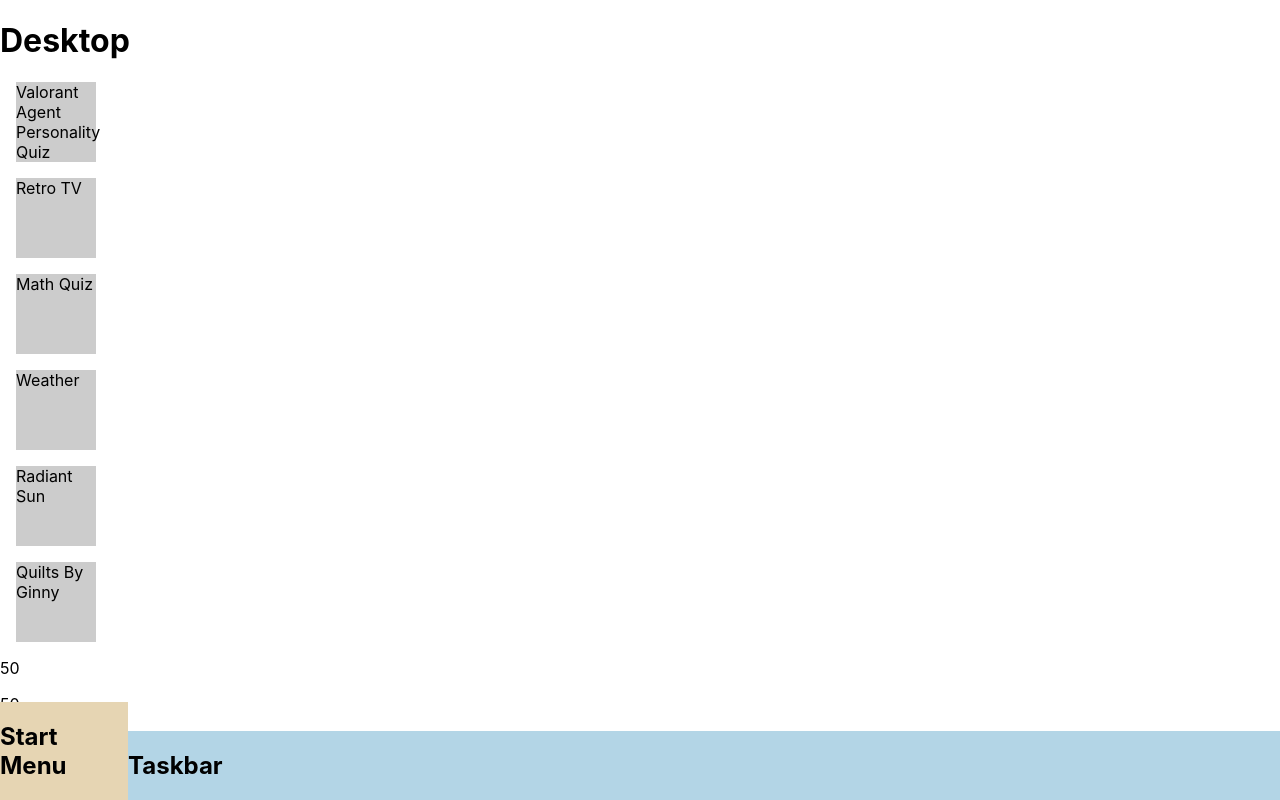
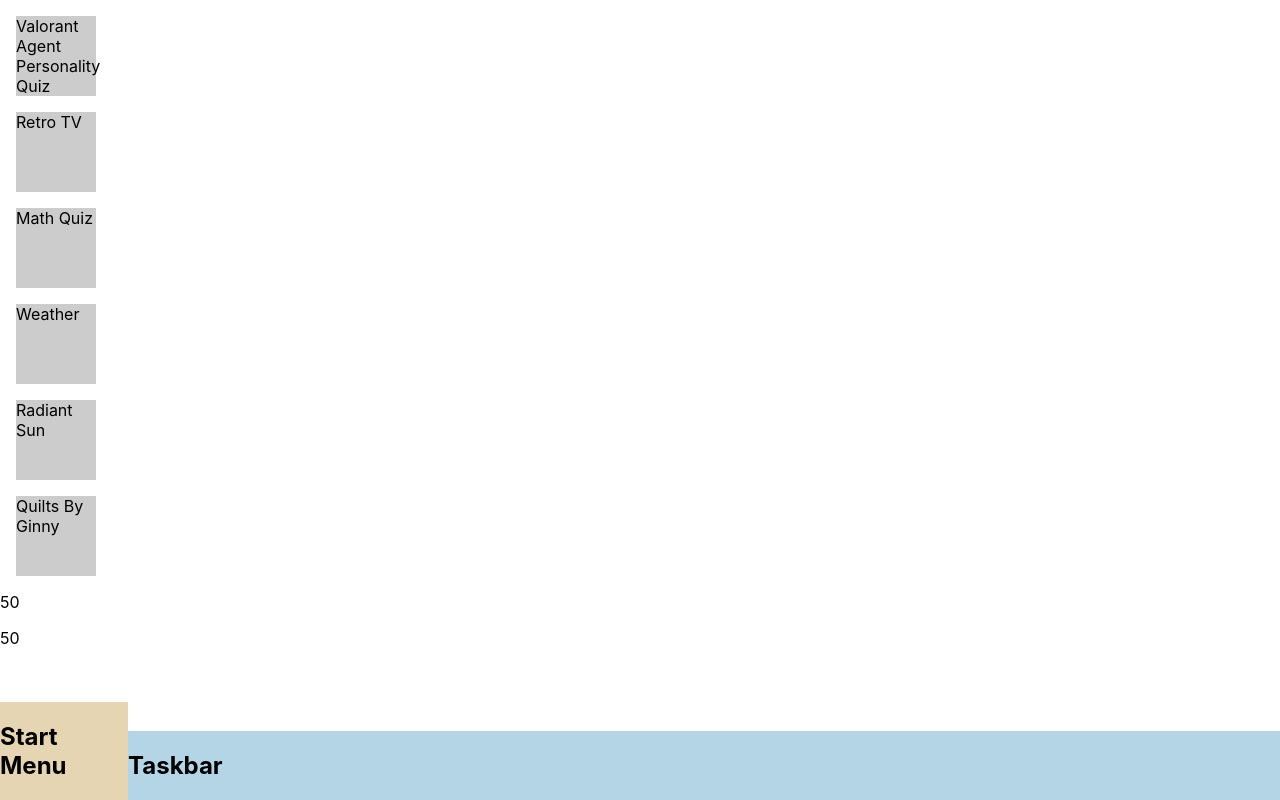
Before and after one commit to zen-da-baker/window-react-portfolio-site, a React (Create React App) app in the folder my-app/: page / in a window 1280 px wide. Built offline with nearby package versions, Linux system fonts and the light colour scheme.

Commit message:
Successful window pop up and delete

```diff
--- a/my-app/src/desktop/Desktop.tsx
+++ b/my-app/src/desktop/Desktop.tsx
@@ -7,6 +7,8 @@
 import { Window } from './Window.tsx';
 
 export function Desktop() {
+
+    const [displayProjects, setDisplayProjects] = useState<Array<Window>>([]);
 
     const [click, setClick] = useState(false);
 
@@ -34,64 +36,54 @@
         setClick(false);
     }
 
-    function createWindow(source) {
-        const newElement = document.createElement("iframe");
+    function displayWindow(projectName: string) {
 
-        newElement.src = source;
-        newElement.style.zIndex = "2";
-        newElement.style.position = "relative";
-        newElement.style.left = "50%";
+        const foundIndex: number = projects.findIndex(project => project.name === projectName);
 
-        document.body.insertBefore(newElement, null);
+        console.log(projects[foundIndex])
 
-        return newElement;
-    }
+        if (foundIndex > -1) {
 
-    function displayWindow(id) {
-        const element = document.getElementById(id);
+            displayProjects.push(<Window project={projects[foundIndex]} closeWindow={closeWindow} />);
 
-        if (element !== null) {
-            element.style.display = "block";
+            setDisplayProjects(() => {
+                return [displayProjects];
+            })
         }
     }
 
+    function closeWindow(projectName: string) {
+
+        const foundIndex: number = displayProjects.findIndex(project => project.props.project.name === projectName);
+
+        console.log(displayProjects[foundIndex])
+
+        if (foundIndex > -1) {
+            setDisplayProjects((prevState) => {
+                return prevState.splice(foundIndex, 1);
+            })
+        }
+    }
+
+    const icons = projects.map(project => {
+        return (
+            <div className="icon" onClick={() => displayWindow(project.name)}>
+                <p>{project.name}</p>
+            </div>
+        )
+    })
+
     return (
         <main>
-            <h1>Desktop</h1>
 
-            <div className="icon" onClick={() => displayWindow(projects.valorant.name)}>
-                <p>{projects.valorant.name}</p>
-            </div>
+            {
+                icons
+            }
 
-            <div className="icon" onClick={() => displayWindow(projects.tv.name)}>
-                <p>{projects.tv.name}</p>
-            </div>
+            {
+                displayProjects
+            }
 
-            <div className="icon" onClick={() => displayWindow(projects.mathQuiz.name)}>
-                <p>{projects.mathQuiz.name}</p>
-            </div>
-
-            <div className="icon" onClick={() => displayWindow(projects.weather.name)}>
-                <p>{projects.weather.name}</p>
-            </div>
-
-            <div className="icon" onClick={() => displayWindow(projects.radiantSun.name)}>
-                <p>{projects.radiantSun.name}</p>
-            </div>
-
-            <div className="icon" onClick={() => displayWindow(projects.quiltsByGinny.name)}>
-                <p>{projects.quiltsByGinny.name}</p>
-            </div>
-
-            <Window project={projects.tv} />
-
-            <Window project={projects.mathQuiz} />
-
-            <Window project={projects.weather} />
-
-            <Window project={projects.radiantSun} />
-
-            <Window project={projects.quiltsByGinny} />
             {
                     /*
             <div
--- a/my-app/src/desktop/Window.tsx
+++ b/my-app/src/desktop/Window.tsx
@@ -1,7 +1,8 @@
 import React from 'react';
 
-export function Window(project) {
+export function Window(props) {
 
+    /*
     function hideWindow() {
         const thisWindow = document.getElementById(project.name);
 
@@ -9,12 +10,16 @@
             thisWindow.style.display = "none";
         }
     }
+        */
 
     return (
-        <div className="window" id={project.name}>
-            <a href={project.src} target="_blank" ><button>Open in new Tab</button></a>
-            <button onClick={hideWindow}>X</button>
-            <iframe src={project.localSrc} className="window-iframe">
+        <div className="window" id={props.project.name}>
+
+            <a href={props.project.src} target="_blank" ><button>Open in new Tab</button></a>
+
+            <button onClick={() => props.closeWindow(props.project.name)}>X</button>
+
+            <iframe src={props.project.localSrc} className="window-iframe">
 
             </iframe>
         </div>
--- a/my-app/src/projects/projects.ts
+++ b/my-app/src/projects/projects.ts
@@ -1,32 +1,32 @@
-export const projects = {
-    valorant: {
+export const projects = [
+    {
         name: "Valorant Agent Personality Quiz",
         src: "https://donovanfrazier.com/projects/valorant-personality-quiz/index.html",
-        localSrc: "public/valorant-personality-quiz/index.html"
+        localSrc: "projects/valorant-personality-quiz/index.html"
     },
-    tv: {
+    {
         name: "Retro TV",
         src: "https://donovanfrazier.com/projects/retro-tv/index.html",
-        localSrc: "public/retro-tv/index.html"
+        localSrc: "projects/retro-tv/index.html"
     },
-    mathQuiz: {
+    {
         name: "Math Quiz",
         src: "https://donovanfrazier.com/projects/math-quiz/index.html",
-        localSrc: "public/math-quiz/index.html"
+        localSrc: "projects/math-quiz/index.html"
     },
-    weather: {
+    {
         name: "Weather",
         src: "https://donovanfrazier.com/projects/weather/index.html",
-        localSrc: "public/weather/index.html"
+        localSrc: "projects/weather/index.html"
     },
-    radiantSun: {
+    {
         name: "Radiant Sun",
         src: "https://radiantsun.net/",
-        localSrc: "public/radiant-sun/index.html"
+        localSrc: "projects/radiant-sun/index.html"
     },
-    quiltsByGinny: {
+    {
         name: "Quilts By Ginny",
         src: "https://quiltsbyginny.com/",
-        localSrc: "public/quilts-by-ginny/index.html"
+        localSrc: "projects/quilts-by-ginny/index.html"
     }
-}
+]
--- a/my-app/src/styles/window.css
+++ b/my-app/src/styles/window.css
@@ -1,14 +1,12 @@
 .window {
     position: absolute;
-    width: 50rem;
-    height: 50rem;
+    width: 25rem;
+    height: 25rem;
     background-color: blue;
 
     border: 0.5rem solid red;
 
-    padding-top: 2rem;
-
-    display: none;
+    padding-top: 1rem;
 }
 
 .window-iframe {
```
Also changed, not shown: 1 other file (tests, documents, lock files or other folders).
